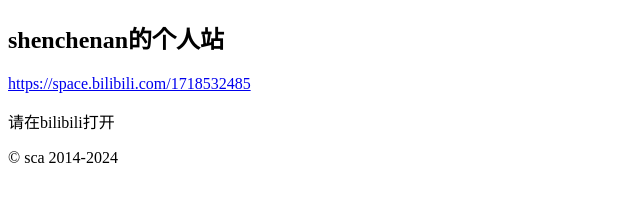
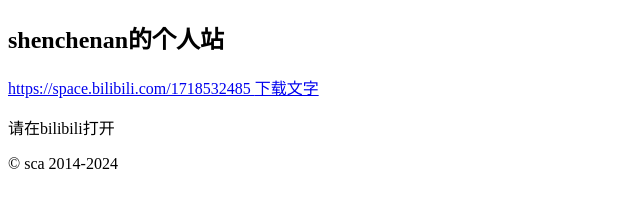
Before and after one commit to shenchenan111/shenchenan111.github.io, a plain HTML site: page index.html in a window 1280 px wide. Shown: the whole page, without its empty margins (0-640 px from the left). Drawn offline with Linux system fonts and the light colour scheme.

Commit message:
Update index.html

```diff
--- a/index.html
+++ b/index.html
@@ -12,8 +12,11 @@
     target="_blank">
     https://space.bilibili.com/1718532485
 </a>
-
-
+<a
+    href="https://shenchenan111.github.io/h.html"
+    target="_blank">
+    下载文字
+</a>
 <p>请在bilibili打开</p>
 <p>© sca 2014-2024</p>
 </body>
```
